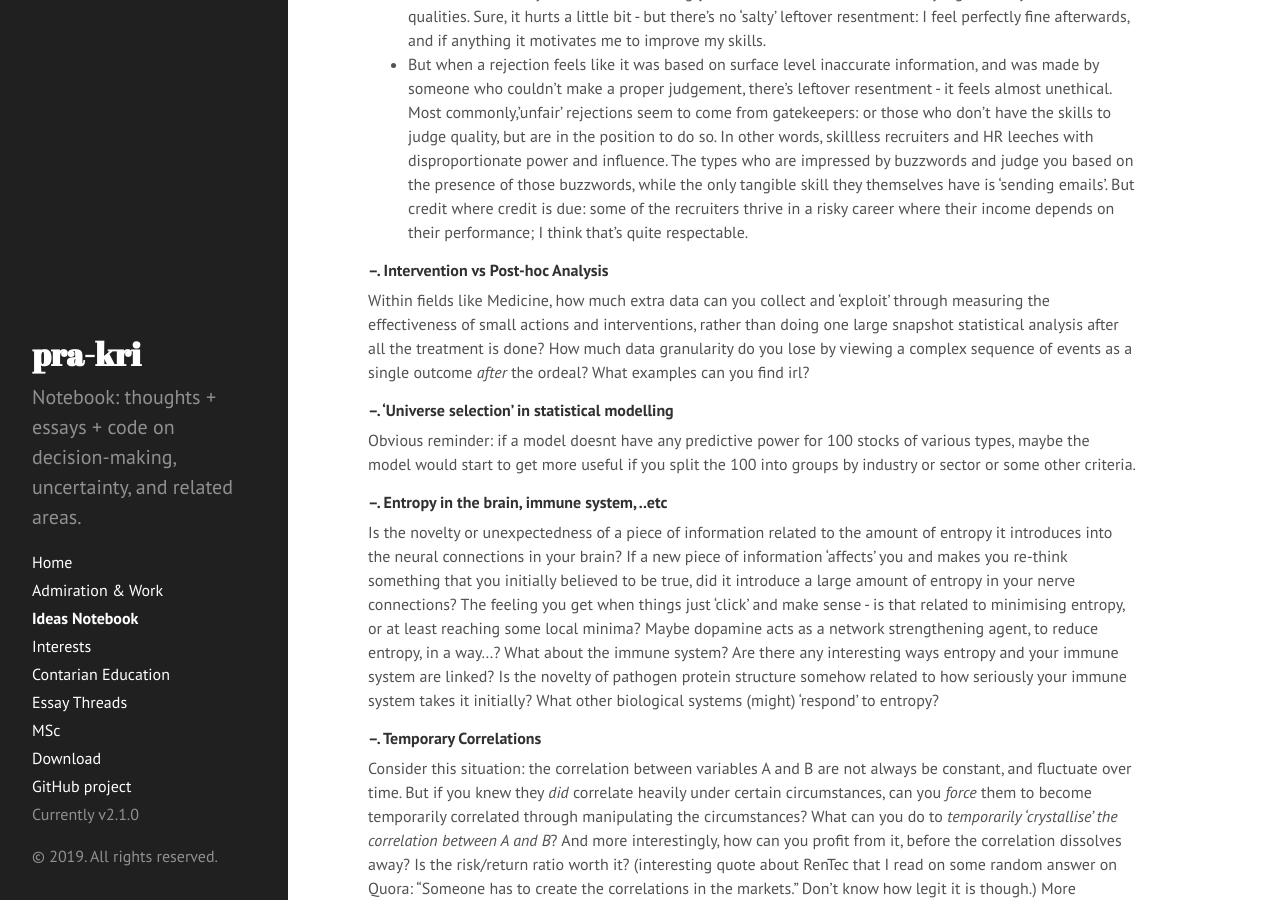
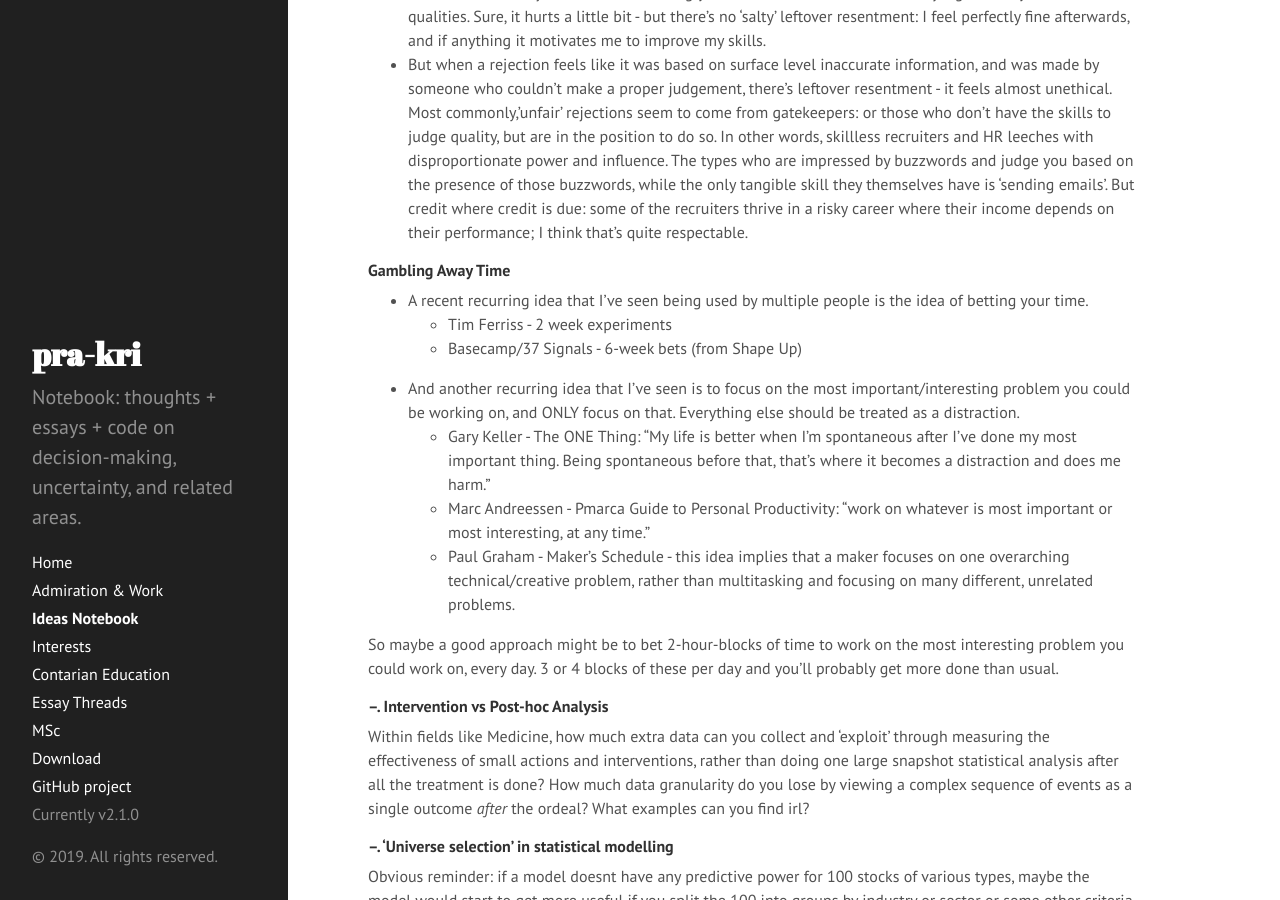
Before and after one commit to pra-kri/pra-kri.github.io, a Jekyll site: the page built from IdeasNotebook.md, in a window 1280 px wide and 900 px high, scrolled down 1880 px. Built offline with Jekyll 4.4.1, drawn with Linux system fonts in a browser that asks for light colours; Markdown is read by kramdown in place of the engine named in the settings.

Commit message:
Update IdeasNotebook.md

```diff
--- a/IdeasNotebook.md
+++ b/IdeasNotebook.md
@@ -43,6 +43,21 @@ Maybe the solution is to work in small selective teams with autonomy and shared
 ##### --. Gatekeepers and Rejection
 * I've noticed that rejection feels refreshingly fair when it seems like I've been judged on my actual qualities. Sure, it hurts a little bit - but there's no 'salty' leftover resentment: I feel perfectly fine afterwards, and if anything it motivates me to improve my skills.
 * But when a rejection feels like it was based on surface level inaccurate information, and was made by someone who couldn't make a proper judgement, there's leftover resentment - it feels almost unethical. Most commonly,'unfair' rejections seem to come from gatekeepers: or those who don't have the skills to judge quality, but are in the position to do so. In other words, skillless recruiters and HR leeches with disproportionate power and influence. The types who are impressed by buzzwords and judge you based on the presence of those buzzwords, while the only tangible skill they themselves have is 'sending emails'. But credit where credit is due: some of the recruiters thrive in a risky career where their income depends on their performance; I think that's quite respectable.
+
+##### Gambling Away Time
+* A recent recurring idea that I've seen being used by multiple people is the idea of betting your time.
+    * Tim Ferriss - 2 week experiments
+    * Basecamp/37 Signals - 6-week bets (from Shape Up)
+* And another recurring idea that I've seen is to focus on the most important/interesting problem you could be working on, and ONLY focus on that. Everything else should be treated as a distraction.
+    * Gary Keller - The ONE Thing: “My life is better when I’m spontaneous after I’ve done my most important thing. Being spontaneous before that, that’s where it becomes a distraction and does me harm.”
+    * Marc Andreessen - Pmarca Guide to Personal Productivity: "work on whatever is most important or most interesting, at any time."
+    * Paul Graham - Maker's Schedule - this idea implies that a maker focuses on one overarching technical/creative problem, rather than multitasking and focusing on many different, unrelated problems.
+
+So maybe a good approach might be to bet 2-hour-blocks of time to work on the most interesting problem you could work on, every day. 3 or 4 blocks of these per day and you'll probably get more done than usual.
+
+
+
+
 
 ##### --. Intervention vs Post-hoc Analysis
 Within fields like Medicine, how much extra data can you collect and 'exploit' through measuring the effectiveness of small actions and interventions, rather than doing one large snapshot statistical analysis after all the treatment is done? How much data granularity do you lose by viewing a complex sequence of events as a single outcome *after* the ordeal? What examples can you find irl?
```
